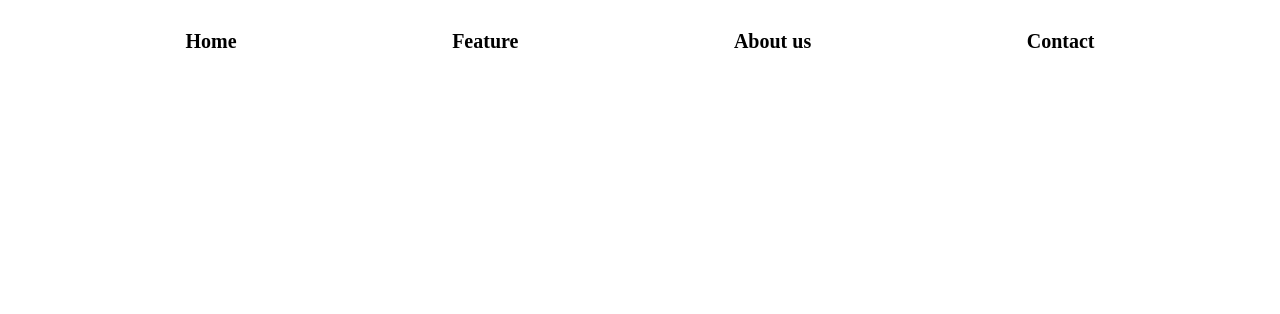
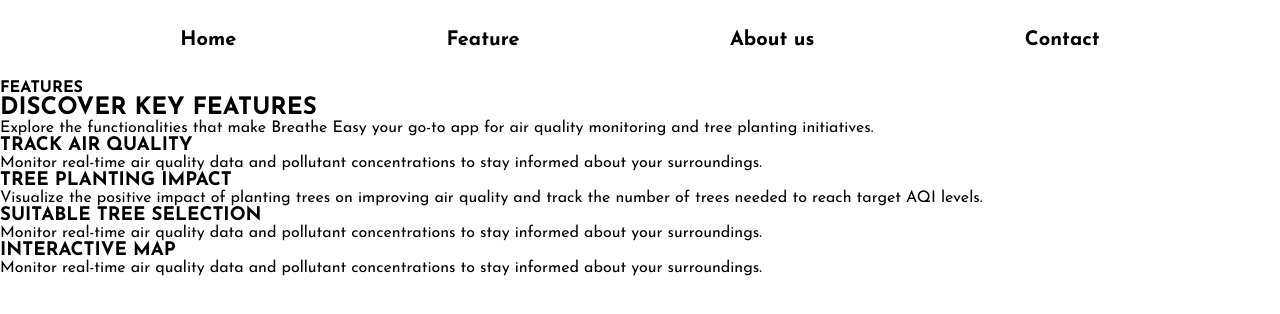
Before and after one commit to IshanviChauhan/Breathe-Easy, a React (Vite) app: page / in a window 1280 px wide. Shown: the top 314 px of the page. Built offline with nearby package versions, Linux system fonts and the light colour scheme.

Commit message:
Updated favicon and body

```diff
--- a/index.html
+++ b/index.html
@@ -4,7 +4,13 @@
     <meta charset="UTF-8" />
     <link rel="icon" type="image/svg+xml" href="/vite.svg" />
     <meta name="viewport" content="width=device-width, initial-scale=1.0" />
-    <title>Vite + React</title>
+    <!--Google Font-->
+    <link rel="preconnect" href="https://fonts.googleapis.com">
+    <link rel="preconnect" href="https://fonts.gstatic.com" crossorigin>
+    <link href="https://fonts.googleapis.com/css2?family=Josefin+Sans:ital,wght@0,100..700;1,100..700&display=swap" rel="stylesheet">
+    <!--Favicon-->
+    <link rel="icon" type="image" href="./src/assets/favicon.ico">
+    <title>Breathe Easy - A Web App for Air Quality Improvement</title>
     <link rel="stylesheet" href="./src/index.css">
   </head>
   <body>
--- a/src/components/Body/Body.jsx
+++ b/src/components/Body/Body.jsx
@@ -3,7 +3,27 @@
 const Body= () => {
     return(
         <div>
-
+            <div className="main">
+                <h4>Features</h4>
+                <h2>Discover Key Features</h2>
+                <p>Explore the functionalities that make Breathe Easy your go-to app for air quality monitoring and tree planting initiatives.</p>
+                <div className="features">
+                    <h3>Track Air Quality</h3>
+                    <p>Monitor real-time air quality data and pollutant concentrations to stay informed about your surroundings.</p>
+                </div>
+                <div className="features">
+                    <h3>Tree Planting Impact</h3>
+                    <p>Visualize the positive impact of planting trees on improving air quality and track the number of trees needed to reach target AQI levels.</p>
+                </div>
+                <div className="features">
+                    <h3>Suitable Tree Selection</h3>
+                    <p>Monitor real-time air quality data and pollutant concentrations to stay informed about your surroundings.</p>
+                </div>
+                <div className="features">
+                    <h3>Interactive Map</h3>
+                    <p>Monitor real-time air quality data and pollutant concentrations to stay informed about your surroundings.</p>
+                </div>
+            </div>
         </div>
     )
 }
--- a/src/components/Body/body.css
+++ b/src/components/Body/body.css
@@ -0,0 +1,6 @@
+h1, h2, h3, h4, h5{
+    text-transform: uppercase;
+}
+.main{
+    border: 1px solid black;
+}
--- a/src/index.css
+++ b/src/index.css
@@ -2,4 +2,11 @@
   margin: 0;
   padding: 0;
   box-sizing: border-box;
+  font-family: "Josefin Sans", sans-serif;
+  font-optical-sizing: auto;
+  font-style: normal;
 }
+
+h1, h2, h3, h4, h5{
+  text-transform: uppercase;
+}
```
Also changed, not shown: 1 other file (tests, documents, lock files or other folders).
